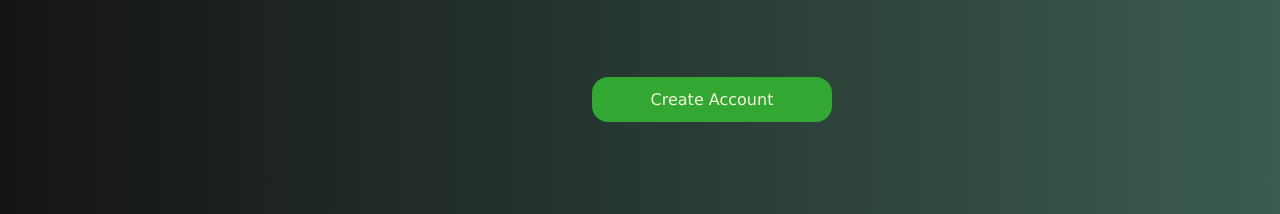
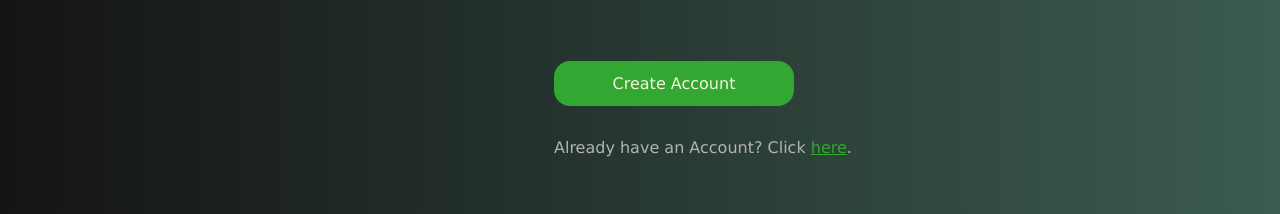
Before and after one commit to Jared588/sign-up_form, a plain HTML site: page index.html in a window 1280 px wide. Shown: the part 586-800 px from the top of the page. Drawn offline with Linux system fonts and the light colour scheme.

Commit message:
Add login option

```diff
--- a/index.html
+++ b/index.html
@@ -48,10 +48,14 @@
                     <input type="password" name="confirm-password">
                 </div>
             </div>
+            <div class="form-row-container">
+                <button type="submit" class="submit-button">Create Account</button>
+            </div>
+            <div class="form-row-container">
+                <p>Already have an Account? Click <a href="#" style="color: rgb(50, 167, 50);">here</a>.</p>
+            </div>
         </form>
-        <div class="button-container">
-            <button type="submit" class="submit-button">Create Account</button>
-        </div>
+
     </div>
 </body>
 </html>
--- a/styles.css
+++ b/styles.css
@@ -85,16 +85,12 @@ body {
     padding: 0.2rem 0.5rem;
 }
 
-.button-container {
-    margin-top: 5rem;
-    margin-left: 12rem;
-}
-
 .submit-button {
     color: var(--main-color);
     background-color: rgb(50, 167, 50);
     font-family: var(--main-font);
     font-size: 16px;
+    margin-top: 3rem;
     padding: 0.8rem;
     border: none;
     border-radius: 1rem;
```
